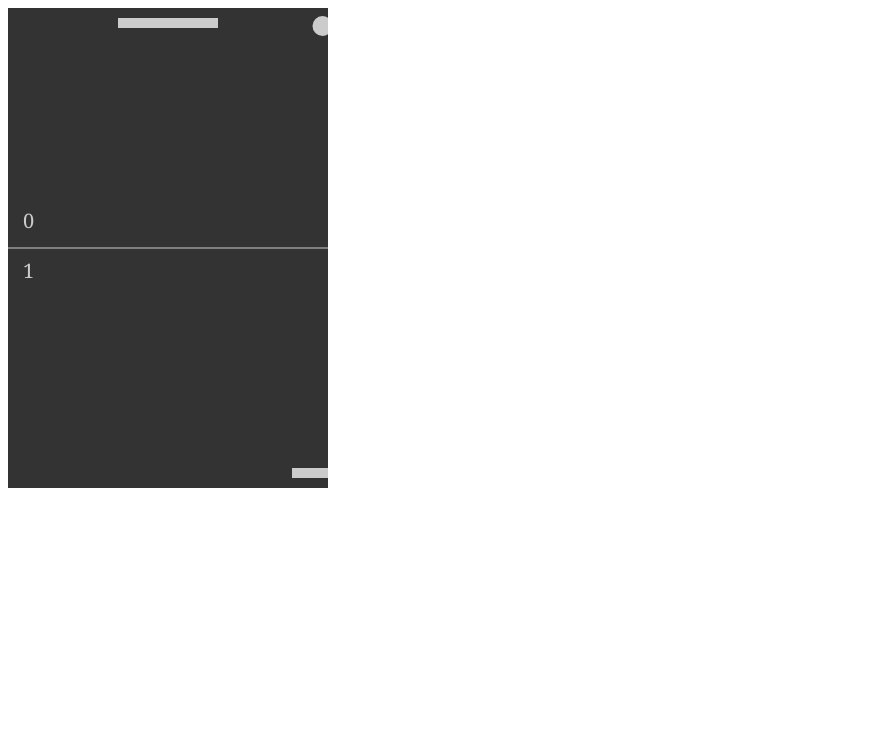
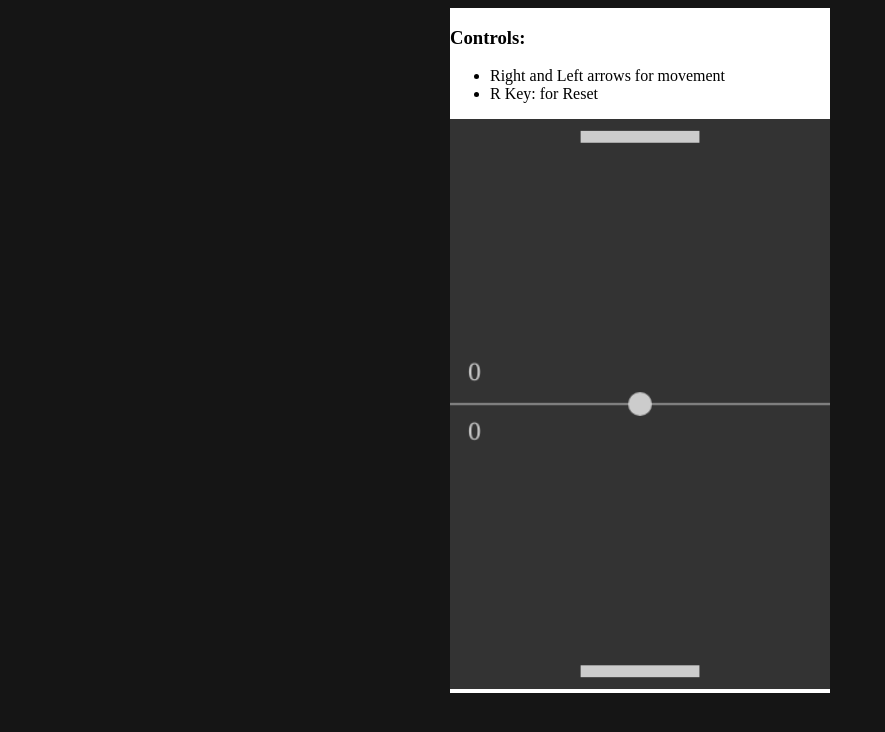
Before and after one commit to chamoysvoice/Javascript_PONG, a plain HTML site: page index.html in a window 1280 px wide. Shown: the whole page, without its empty margins (0-885 px from the left). Drawn offline with Linux system fonts and the light colour scheme.

Commit message:
added R for reset and Style

```diff
--- a/index.html
+++ b/index.html
@@ -4,8 +4,25 @@
         <meta charset="UTF-8">
         <title></title>
         <script src="js/main.js"></script>
+        <style>
+            h3, li, ul, canvas {
+                width:inherit;
+            }
+        </style>
     </head>
-<body onload="onLoad()">
+    <body onload="onLoad()" style="background-color:#151515">
+        <div style="width:380px; margin-right:auto; margin-left:auto;background-color:white;align-content: center;">
+
+            <h3>Controls:</h3>
+            <ul>
+                <li>
+                    Right and Left arrows for movement
+                </li>
+                <li>
+                    R Key: for Reset
+                </li>
+            </ul>
             <canvas id="canvas" width="320" height="480">Sorry!</canvas>
+        </div>
     </body>
 </html>
--- a/js/main.js
+++ b/js/main.js
@@ -99,16 +99,15 @@ function onLoad(){
         }
     }
 
-    function mainLogic(){
-        updateBall();
-        updateUpperPanel();
-        updateLowerPanel();
-        updateScore();
+    function specialKeys(){
+        document.onkeydown = function(e){
 
-    }
 
-    function updateUpperPanel(){
-        document.onkeydown = function(e) {
+            if(e.keyCode == 82){
+                startGame();
+            }
+
+
             switch (e.keyCode) {
                 case 37:
                     upperPanel.pos_x -= mainSpeed;
@@ -118,9 +117,16 @@ function onLoad(){
                     break;
             }
         };
+    }
+
+    function mainLogic(){
+        updateBall();
+        updateLowerPanel();
+        updateScore();
+        specialKeys();
+    }
 
 
-    }
 
     function drawScore(s_player1, s_player2){
         context.fillStyle = "#cccccc";
@@ -162,11 +168,27 @@ function onLoad(){
 
     }
 
+    function startScore(){
+        game.score_player1 = 0;
+        game.score_player2 = 0;
+    }
+
     function startGame(){
         startBall();
         startPanels();
+        startScore();
+        drawBackground();
+        drawUpperPanel(upperPanel.pos_x);
+        drawDownPanel(lowerPanel.pos_x);
+        drawBall(ball.pos_x,ball.pos_y);
+        drawScore(game.score_player1, game.score_player2);
     }
 
     startGame();
-    window.setInterval(pongGame, refreshRate);
+
+    document.onkeydown = function(e){
+        if(e.keyCode == 32){
+            window.setInterval(pongGame, refreshRate);
+        }
+    }
 }
```
Lines whose indentation alone changed are shown as unchanged.
